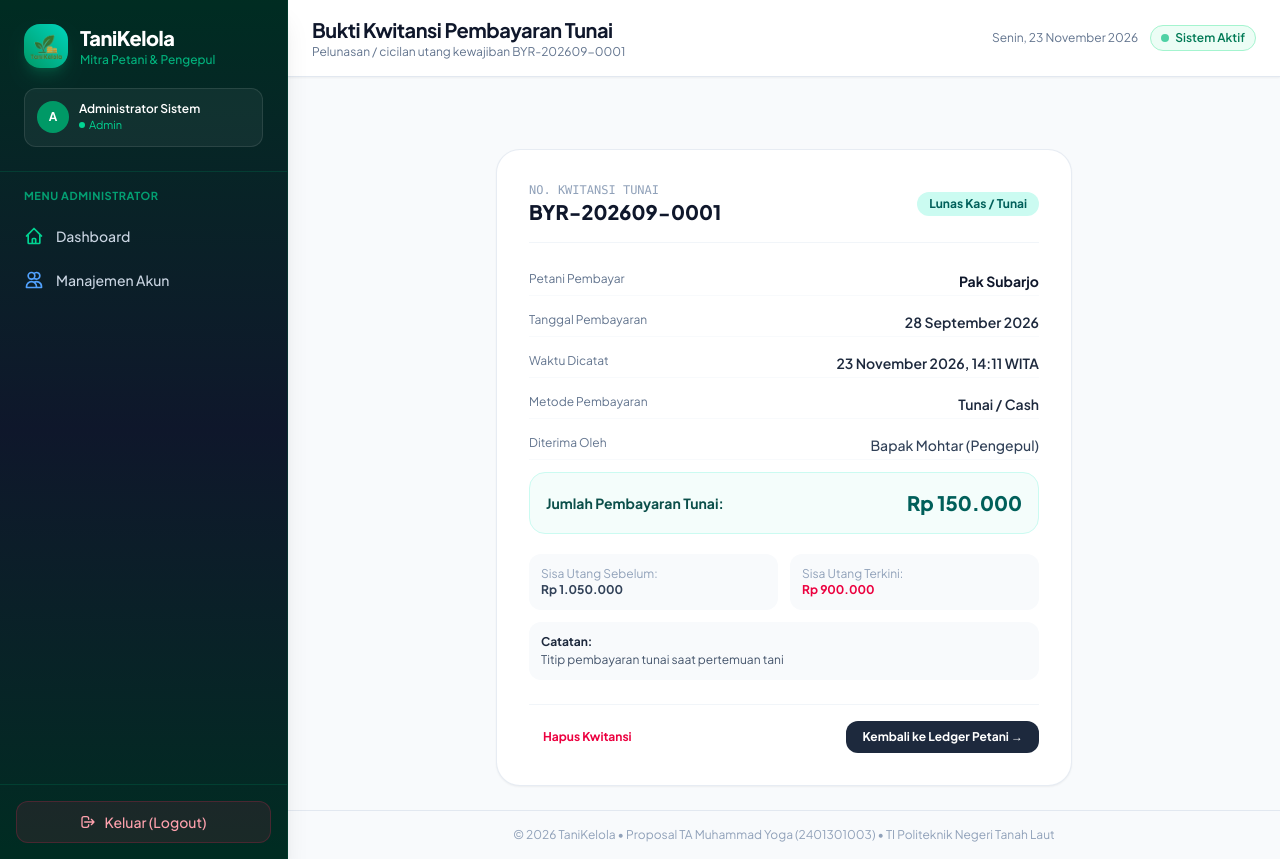
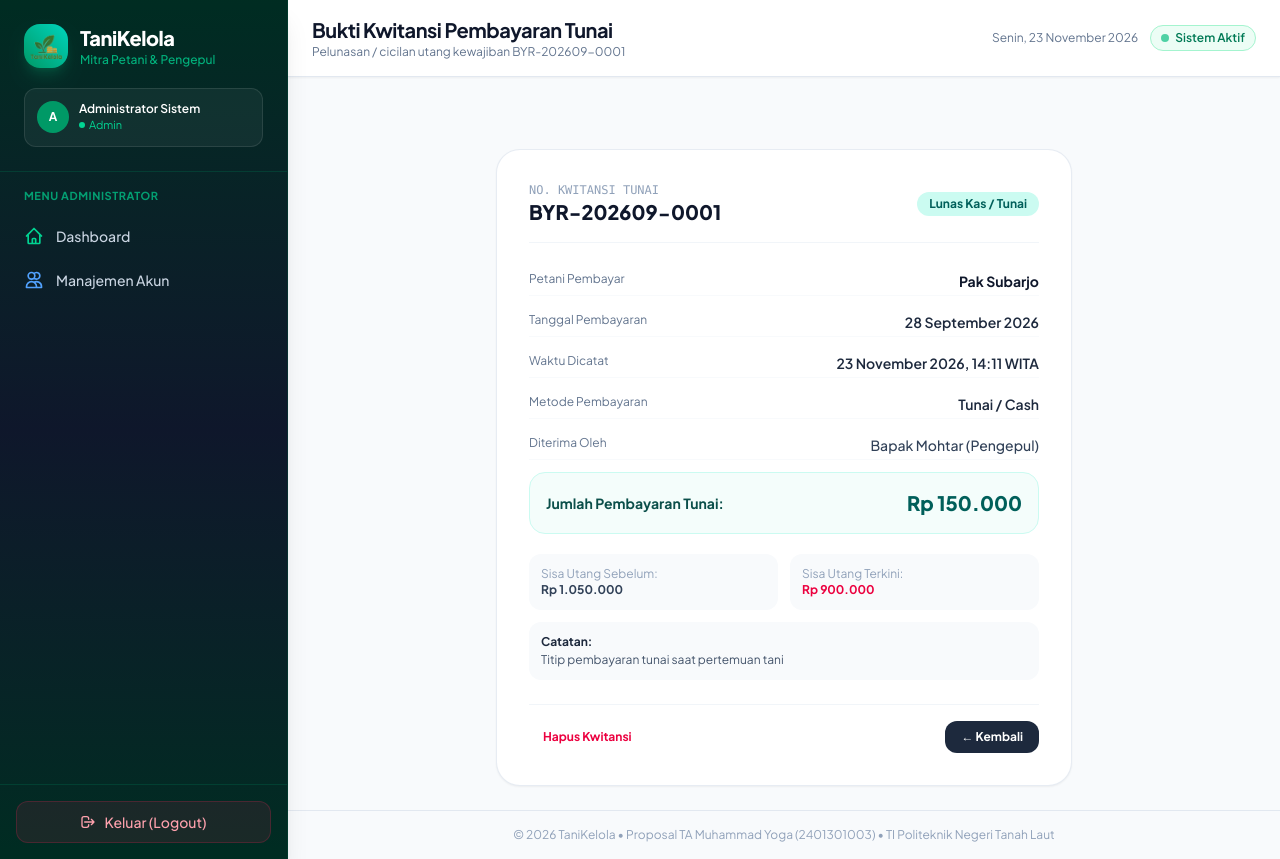
Before and after one commit to muhamadyoga111new-sketch/TaniKelola, a Laravel app: page /pengepul/pembayaran/1 in a window 1280 px wide. Run offline with Laravel 12, Linux system fonts and the light colour scheme; a user stored in the database is signed in; data comes from the database, SQL or seed files in the repository; style sheets or scripts are compiled from the project's sources.

Commit message:
Detail pembayaran: tombol kembali ke halaman sebelumnya, bukan selalu ke detail petani

```diff
--- a/resources/views/pengepul/pembayaran/show.blade.php
+++ b/resources/views/pengepul/pembayaran/show.blade.php
@@ -5,6 +5,16 @@
 @section('page_subtitle', 'Pelunasan / cicilan utang kewajiban ' . $pembayaran->kode_pembayaran)
 
 @section('content')
+@php
+    // Kembali ke halaman sebelumnya (daftar modal / detail petani / dashboard, dst).
+    // Kalau tidak ada halaman sebelumnya yang aman (misal dibuka langsung,
+    // atau habis dari form create), jatuh ke daftar pembayaran.
+    $previousUrl = url()->previous();
+    $backUrl = route('pengepul.pembayaran.index');
+    if ($previousUrl && $previousUrl !== url()->current() && str_starts_with($previousUrl, url('/')) && !str_contains($previousUrl, '/create') && !str_contains($previousUrl, '/edit')) {
+        $backUrl = $previousUrl;
+    }
+@endphp
 <div class="max-w-xl mx-auto">
     <div class="bg-white rounded-3xl border border-slate-200/80 shadow-xs p-6 sm:p-8 space-y-6">
 
@@ -77,8 +87,8 @@
                 </button>
             </form>
 
-            <a href="{{ route('pengepul.petani.show', $pembayaran->petani) }}" class="px-4 py-2 rounded-xl bg-slate-800 hover:bg-slate-700 text-white text-xs font-bold transition">
-                Kembali ke Ledger Petani &rarr;
+            <a href="{{ $backUrl }}" class="px-4 py-2 rounded-xl bg-slate-800 hover:bg-slate-700 text-white text-xs font-bold transition">
+                &larr; Kembali
             </a>
         </div>
     </div>
```
